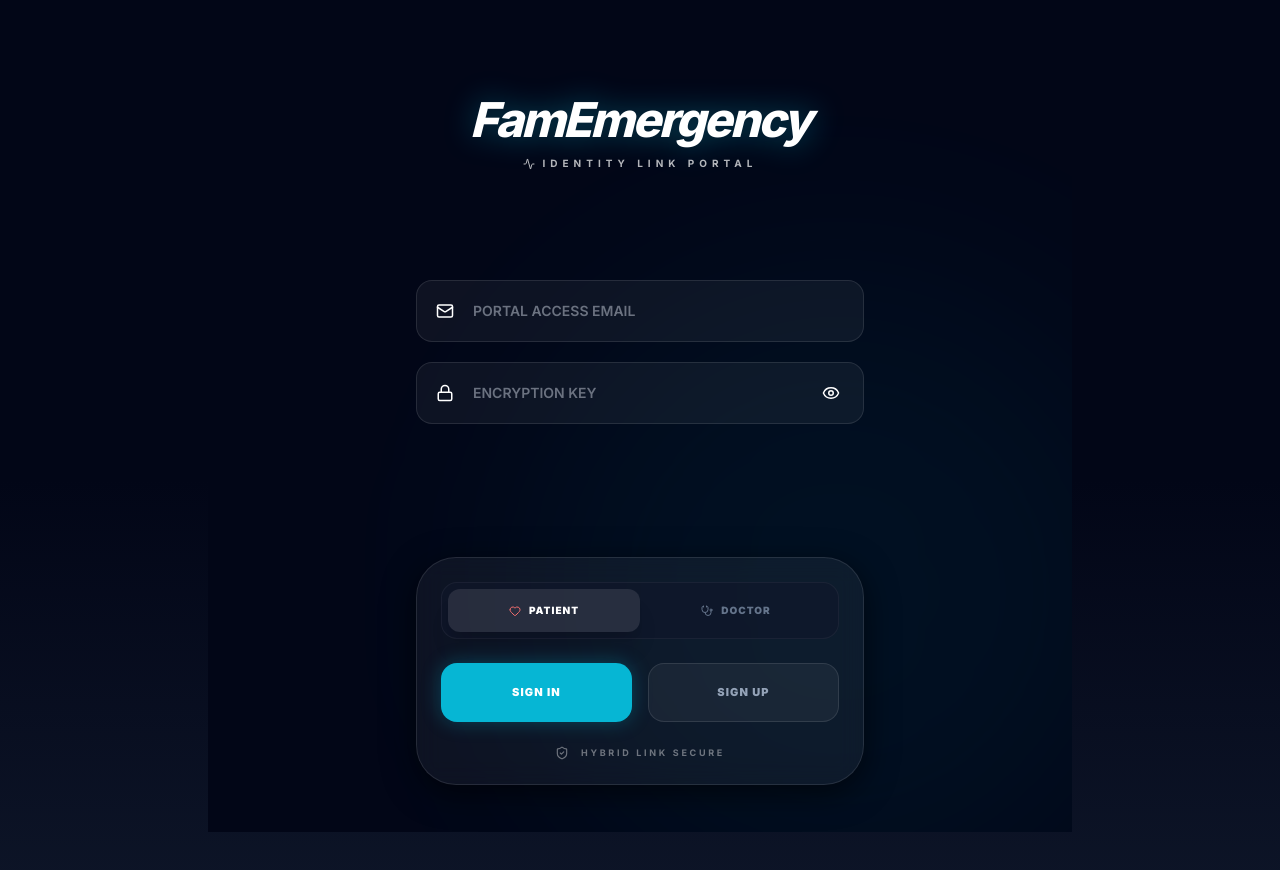
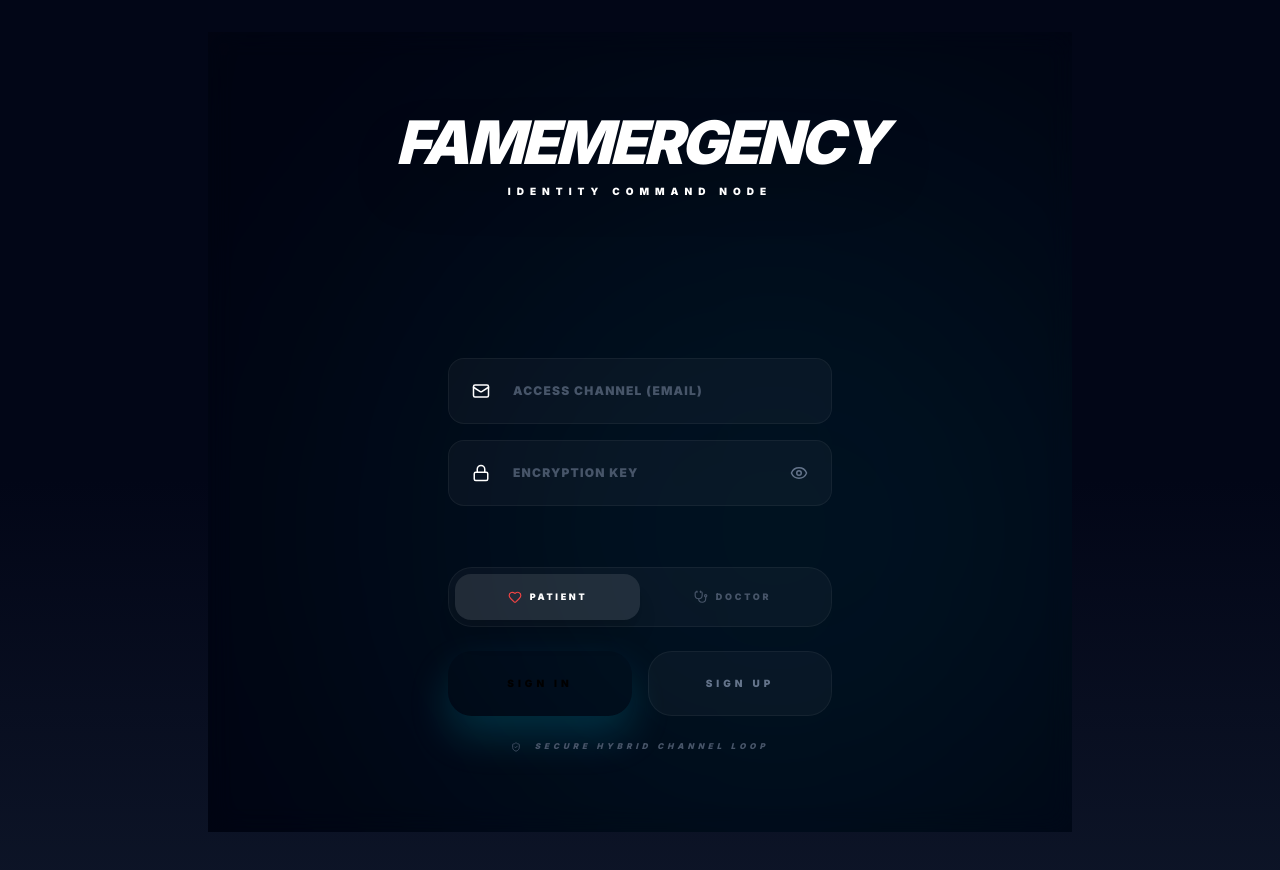
Before and after one commit to betelhem24/FamEmergency, a React app in the folder frontend/: page /auth in a window 1280 px wide. Shown: the top 870 px of the page. Built offline with nearby package versions, Linux system fonts and the light colour scheme; the HTML template or start-up script is replaced by a standard one.

Commit message:
Build: [Auth.tsx] Fix navigation and implement absolute layout architecture

```diff
--- a/frontend/src/pages/Auth.tsx
+++ b/frontend/src/pages/Auth.tsx
@@ -38,7 +38,8 @@ const Auth: React.FC = () => {
             if (!response.ok) throw new Error(data.message || 'Auth failed');
 
             login(data.user, data.token);
-            navigate(data.user.role === 'DOCTOR' ? '/doctor' : '/dashboard');
+            // Redirect based on App.tsx routes: Patient is '/', Doctor is '/doctor'
+            navigate(data.user.role === 'DOCTOR' ? '/doctor' : '/');
         } catch (error) {
             console.error('Auth failed', error);
         } finally {
@@ -47,39 +48,42 @@ const Auth: React.FC = () => {
     };
 
     return (
-        <div className="h-screen bg-[#020617] text-white overflow-hidden flex flex-col font-sans antialiased relative">
-            {/* GRADIENT BLOOMS */}
-            <div className="absolute inset-0 z-0 opacity-40">
-                <div className="absolute top-[-10%] left-[-10%] w-[60vw] h-[60vw] bg-medical-cyan/20 blur-[150px] rounded-full" />
-                <div className="absolute bottom-[-10%] right-[-10%] w-[50vw] h-[50vw] bg-life-cyan/15 blur-[120px] rounded-full" />
+        <div className="h-screen w-full bg-[#020617] text-white overflow-hidden font-sans antialiased relative selection:bg-medical-cyan selection:text-black">
+            {/* CLEAN SURFACE: Root Background Blur Only */}
+            <div className="absolute inset-0 z-0 pointer-events-none overflow-hidden">
+                <div className="absolute top-[-10%] left-[-10%] w-[80vw] h-[80vw] bg-medical-cyan/10 blur-[180px] rounded-full" />
+                <div className="absolute bottom-[-10%] right-[-10%] w-[60vw] h-[60vw] bg-life-cyan/10 blur-[150px] rounded-full" />
+                <div className="absolute inset-0 backdrop-blur-[12px] bg-black/20" />
             </div>
 
-            {/* TOP: FIXED HEADER */}
-            <header className="relative z-50 pt-16 px-10 text-center flex-shrink-0">
+            {/* ARTCHITECTURE 1: HEADER (TOP 10%) */}
+            <header className="absolute top-[10%] left-1/2 -translate-x-1/2 w-full text-center z-50 pointer-events-none">
                 <motion.div
-                    initial={{ y: -20, opacity: 0 }}
+                    initial={{ y: -30, opacity: 0 }}
                     animate={{ y: 0, opacity: 1 }}
+                    className="space-y-3"
                 >
-                    <h1 className="text-5xl font-extrabold tracking-tighter italic text-white drop-shadow-[0_0_15px_rgba(6,182,212,0.4)]">
+                    <h1 className="text-6xl font-black tracking-tighter italic text-white uppercase leading-none drop-shadow-2xl">
                         FamEmergency
                     </h1>
-                    <div className="mt-3 flex items-center justify-center gap-2">
-                        <Activity size={12} className="text-medical-cyan animate-pulse" />
-                        <span className="text-[10px] font-bold uppercase tracking-[0.5em] text-medical-cyan opacity-70">
-                            Identity Link Portal
+                    <div className="flex items-center justify-center gap-3">
+                        <div className="h-[1px] w-8 bg-medical-cyan/30" />
+                        <span className="text-[10px] font-black uppercase tracking-[0.6em] text-medical-cyan drop-shadow-md">
+                            Identity Command Node
                         </span>
+                        <div className="h-[1px] w-8 bg-medical-cyan/30" />
                     </div>
                 </motion.div>
             </header>
 
-            {/* MIDDLE: SCROLLABLE INPUTS (FLEX-GROW) */}
-            <main className="flex-1 flex flex-col justify-center px-8 z-10 overflow-y-auto">
+            {/* ARCHITECTURE 2: INPUT FLIGHT (CENTERED) */}
+            <main className="absolute top-1/2 left-1/2 -translate-x-1/2 -translate-y-1/2 w-[85%] max-w-sm z-10">
                 <motion.div
-                    initial={{ opacity: 0 }}
-                    animate={{ opacity: 1 }}
-                    className="space-y-6 max-w-md mx-auto w-full"
+                    initial={{ opacity: 0, scale: 0.95 }}
+                    animate={{ opacity: 1, scale: 1 }}
+                    className="space-y-6"
                 >
-                    <form onSubmit={handleSubmit} className="space-y-5">
+                    <form onSubmit={handleSubmit} className="space-y-4">
                         <AnimatePresence mode="wait">
                             {!isLogin && (
                                 <motion.div
@@ -89,12 +93,12 @@ const Auth: React.FC = () => {
                                     exit={{ height: 0, opacity: 0 }}
                                     className="overflow-hidden"
                                 >
-                                    <div className="relative group">
-                                        <UserIcon className="absolute left-5 top-1/2 -translate-y-1/2 text-medical-cyan/40 group-focus-within:text-medical-cyan transition-colors" size={18} />
+                                    <div className="relative">
+                                        <UserIcon className="absolute left-6 top-1/2 -translate-y-1/2 text-medical-cyan/60" size={18} />
                                         <input
                                             type="text"
-                                            placeholder="LEGAL FULL NAME"
-                                            className="w-full bg-white/[0.05] border border-white/10 rounded-2xl py-5 pl-14 pr-6 text-sm text-white placeholder:text-gray-500 focus:border-medical-cyan/50 focus:bg-white/[0.08] outline-none transition-all font-semibold"
+                                            placeholder="LEGAL IDENTITY NAME"
+                                            className="w-full bg-white/[0.03] border border-white/5 rounded-2xl py-6 pl-16 pr-6 text-xs text-white placeholder:text-slate-600 focus:border-medical-cyan/30 focus:bg-white/[0.06] outline-none transition-all font-black uppercase tracking-widest"
                                             value={formData.name}
                                             onChange={(e) => setFormData({ ...formData, name: e.target.value })}
                                             required={!isLogin}
@@ -104,24 +108,24 @@ const Auth: React.FC = () => {
                             )}
                         </AnimatePresence>
 
-                        <div className="relative group">
-                            <Mail className="absolute left-5 top-1/2 -translate-y-1/2 text-medical-cyan/40 group-focus-within:text-medical-cyan transition-colors" size={18} />
+                        <div className="relative">
+                            <Mail className="absolute left-6 top-1/2 -translate-y-1/2 text-medical-cyan/60" size={18} />
                             <input
                                 type="email"
-                                placeholder="PORTAL ACCESS EMAIL"
-                                className="w-full bg-white/[0.05] border border-white/10 rounded-2xl py-5 pl-14 pr-6 text-sm text-white placeholder:text-gray-500 focus:border-medical-cyan/50 focus:bg-white/[0.08] outline-none transition-all font-semibold"
+                                placeholder="ACCESS CHANNEL (EMAIL)"
+                                className="w-full bg-white/[0.03] border border-white/5 rounded-2xl py-6 pl-16 pr-6 text-xs text-white placeholder:text-slate-600 focus:border-medical-cyan/30 focus:bg-white/[0.06] outline-none transition-all font-black uppercase tracking-widest"
                                 value={formData.email}
                                 onChange={(e) => setFormData({ ...formData, email: e.target.value })}
                                 required
                             />
                         </div>
 
-                        <div className="relative group">
-                            <Lock className="absolute left-5 top-1/2 -translate-y-1/2 text-medical-cyan/40 group-focus-within:text-medical-cyan transition-colors" size={18} />
+                        <div className="relative">
+                            <Lock className="absolute left-6 top-1/2 -translate-y-1/2 text-medical-cyan/60" size={18} />
                             <input
                                 type={showPassword ? "text" : "password"}
                                 placeholder="ENCRYPTION KEY"
-                                className="w-full bg-white/[0.05] border border-white/10 rounded-2xl py-5 pl-14 pr-24 text-sm text-white placeholder:text-gray-500 focus:border-medical-cyan/50 focus:bg-white/[0.08] outline-none transition-all font-semibold"
+                                className="w-full bg-white/[0.03] border border-white/5 rounded-2xl py-6 pl-16 pr-24 text-xs text-white placeholder:text-slate-600 focus:border-medical-cyan/30 focus:bg-white/[0.06] outline-none transition-all font-black uppercase tracking-widest"
                                 value={formData.password}
                                 onChange={(e) => setFormData({ ...formData, password: e.target.value })}
                                 required
@@ -129,7 +133,7 @@ const Auth: React.FC = () => {
                             <button
                                 type="button"
                                 onClick={() => setShowPassword(!showPassword)}
-                                className="absolute right-6 top-1/2 -translate-y-1/2 text-medical-cyan/60 hover:text-medical-cyan transition-colors"
+                                className="absolute right-6 top-1/2 -translate-y-1/2 text-slate-500 hover:text-white transition-colors"
                             >
                                 {showPassword ? <EyeOff size={18} /> : <Eye size={18} />}
                             </button>
@@ -139,37 +143,36 @@ const Auth: React.FC = () => {
                 </motion.div>
             </main>
 
-            {/* BOTTOM: ACTION CLUSTER (Z-INDEX 999) */}
-            <footer className="relative z-[999] px-8 pb-12 pt-6 flex-shrink-0">
-                <div className="max-w-md mx-auto glass-card rounded-[2.5rem] p-6 shadow-2xl pointer-events-auto">
-                    {/* ROLE TOGGLE */}
-                    <div className="flex bg-slate-900/60 p-1.5 rounded-2xl border border-white/5 mb-6">
+            {/* ARTCHITECTURE 3: ACTIONS (BOTTOM 10%) */}
+            <footer className="absolute bottom-[10%] left-1/2 -translate-x-1/2 w-[85%] max-w-sm z-[99] flex flex-col gap-6">
+                {/* ROLE TOGGLE - CLEAN NO BLUR */}
+                <div className="flex bg-white/[0.03] p-1.5 rounded-3xl border border-white/5">
                     <button
                         type="button"
                         onClick={() => setRole('PATIENT')}
-                            className={`flex-1 py-3.5 rounded-xl text-[10px] font-black uppercase tracking-widest transition-all flex items-center justify-center gap-2 ${role === 'PATIENT' ? 'bg-white/10 text-white shadow-xl' : 'text-slate-500 hover:text-slate-400'
+                        className={`flex-1 py-4 rounded-2xl text-[9px] font-black uppercase tracking-[0.3em] transition-all flex items-center justify-center gap-2 ${role === 'PATIENT' ? 'bg-white/10 text-white shadow-xl' : 'text-slate-600 hover:text-slate-400'
                             }`}
                     >
-                            <Heart size={12} className={role === 'PATIENT' ? 'text-red-400' : ''} /> Patient
+                        <Heart size={14} className={role === 'PATIENT' ? 'text-red-500' : ''} /> Patient
                     </button>
                     <button
                         type="button"
                         onClick={() => setRole('DOCTOR')}
-                            className={`flex-1 py-3.5 rounded-xl text-[10px] font-black uppercase tracking-widest transition-all flex items-center justify-center gap-2 ${role === 'DOCTOR' ? 'bg-white/10 text-white shadow-xl' : 'text-slate-500 hover:text-slate-400'
+                        className={`flex-1 py-4 rounded-2xl text-[9px] font-black uppercase tracking-[0.3em] transition-all flex items-center justify-center gap-2 ${role === 'DOCTOR' ? 'bg-white/10 text-white shadow-xl' : 'text-slate-600 hover:text-slate-400'
                             }`}
                     >
-                            <Stethoscope size={12} className={role === 'DOCTOR' ? 'text-blue-400' : ''} /> Doctor
+                        <Stethoscope size={14} className={role === 'DOCTOR' ? 'text-blue-500' : ''} /> Doctor
                     </button>
                 </div>
 
-                    {/* MAIN BUTTONS */}
+                {/* MAIN COMMANDS */}
                 <div className="grid grid-cols-2 gap-4">
                     <button
                         onClick={handleSubmit}
                         disabled={loading}
-                            className={`group relative overflow-hidden py-5 rounded-2xl flex items-center justify-center gap-3 transition-all font-black text-[11px] uppercase tracking-widest ${isLogin
-                                    ? 'bg-life-cyan text-white shadow-[0_0_20px_rgba(6,182,212,0.3)] active:scale-95'
-                                    : 'bg-white/5 text-slate-400 border border-white/10'
+                        className={`py-6 rounded-3xl flex items-center justify-center gap-3 transition-all font-black text-[10px] uppercase tracking-[0.4em] pointer-events-auto !important ${isLogin
+                                ? 'bg-medical-cyan text-black shadow-[0_20px_40px_rgba(6,182,212,0.2)] active:scale-95'
+                                : 'bg-white/[0.03] text-slate-500 border border-white/5 hover:bg-white/[0.06]'
                             }`}
                     >
                         {loading && isLogin ? <GlassSpinner size="xs" /> : "Sign In"}
@@ -177,20 +180,18 @@ const Auth: React.FC = () => {
                     <button
                         type="button"
                         onClick={() => setIsLogin(!isLogin)}
-                            className={`py-5 rounded-2xl flex items-center justify-center gap-3 transition-all font-black text-[11px] uppercase tracking-widest active:scale-95 ${!isLogin
-                                    ? 'bg-medical-navy text-white shadow-lg active:scale-95'
-                                    : 'bg-white/5 text-slate-400 border border-white/10'
+                        className={`py-6 rounded-3xl flex items-center justify-center gap-3 transition-all font-black text-[10px] uppercase tracking-[0.4em] pointer-events-auto !important ${!isLogin
+                                ? 'bg-white text-black shadow-2xl active:scale-95'
+                                : 'bg-white/[0.03] text-slate-500 border border-white/5 hover:bg-white/[0.06]'
                             }`}
                     >
                         Sign Up
                     </button>
                 </div>
 
-                    <div className="mt-6 flex items-center justify-center gap-3 opacity-40">
-                        <ShieldCheck size={14} className="text-medical-cyan" />
-                        <span className="text-[9px] font-bold uppercase tracking-[0.3em] text-white">Hybrid Link Secure</span>
-                    </div>
-                </div>
+                <p className="text-center text-[8px] font-black uppercase tracking-[0.5em] text-slate-600 italic">
+                    <ShieldCheck size={10} className="inline mr-2 text-medical-cyan" /> Secure Hybrid Channel Loop
+                </p>
             </footer>
         </div>
     );
```
Lines whose indentation alone changed are shown as unchanged.
